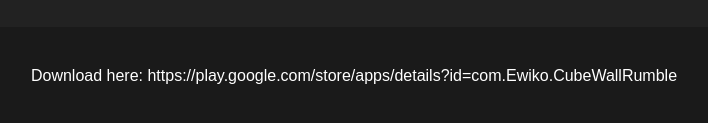
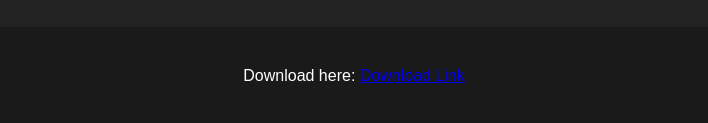
Before and after one commit to ewiko/Cube-Wall-Game, a plain HTML site: page index.html in a window 1280 px wide. Shown: the part 239-362 px from the top of the page, without its empty margins (286-994 px from the left). Drawn offline with Linux system fonts and the light colour scheme.

Commit message:
Update index.html

```diff
--- a/index.html
+++ b/index.html
@@ -46,7 +46,8 @@
     <h1>Welcome to Cube Wall Game</h1>
   </header>
   <div class="content">
-    <p>Download here: https://play.google.com/store/apps/details?id=com.Ewiko.CubeWallRumble</p>
+    <p>Download here: <a href="https://play.google.com/store/apps/details?id=com.Ewiko.CubeWallRumble">Download Link</a></p>
+
 
   </div>
 </body>
```
